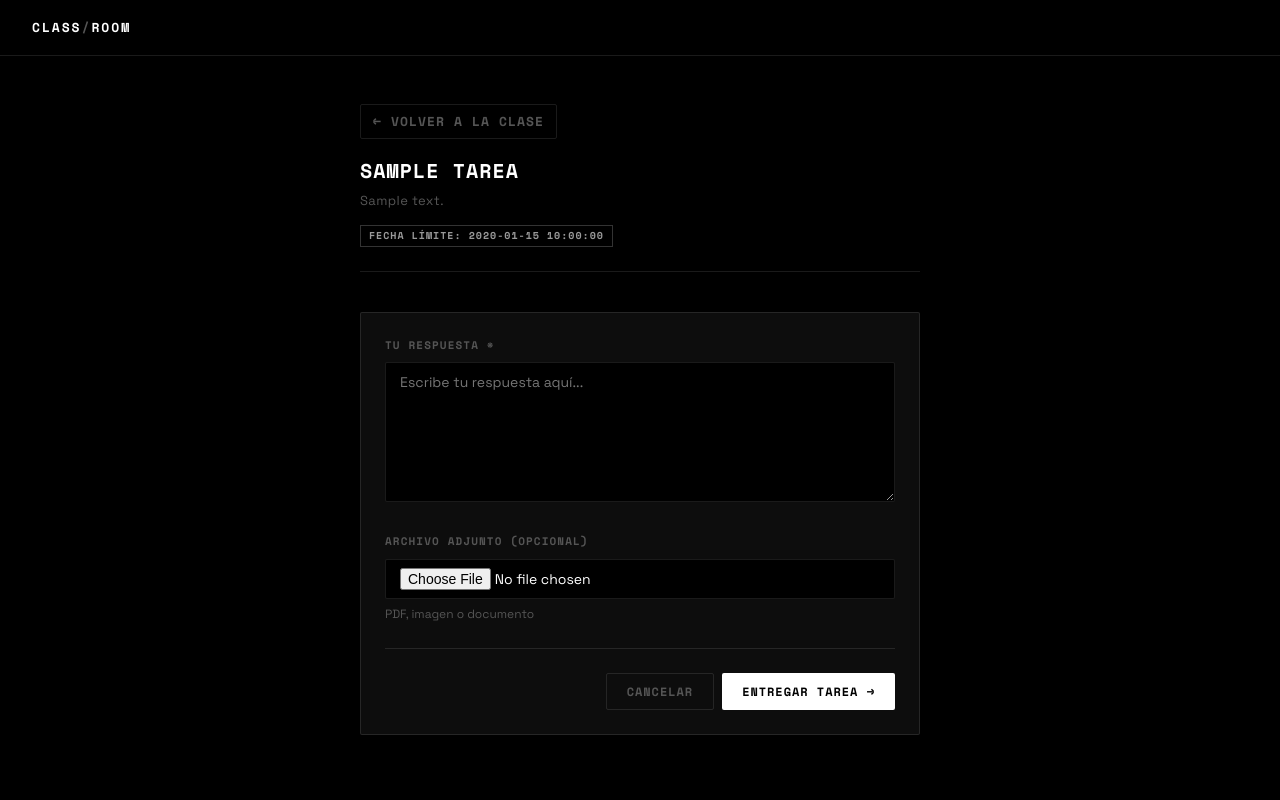
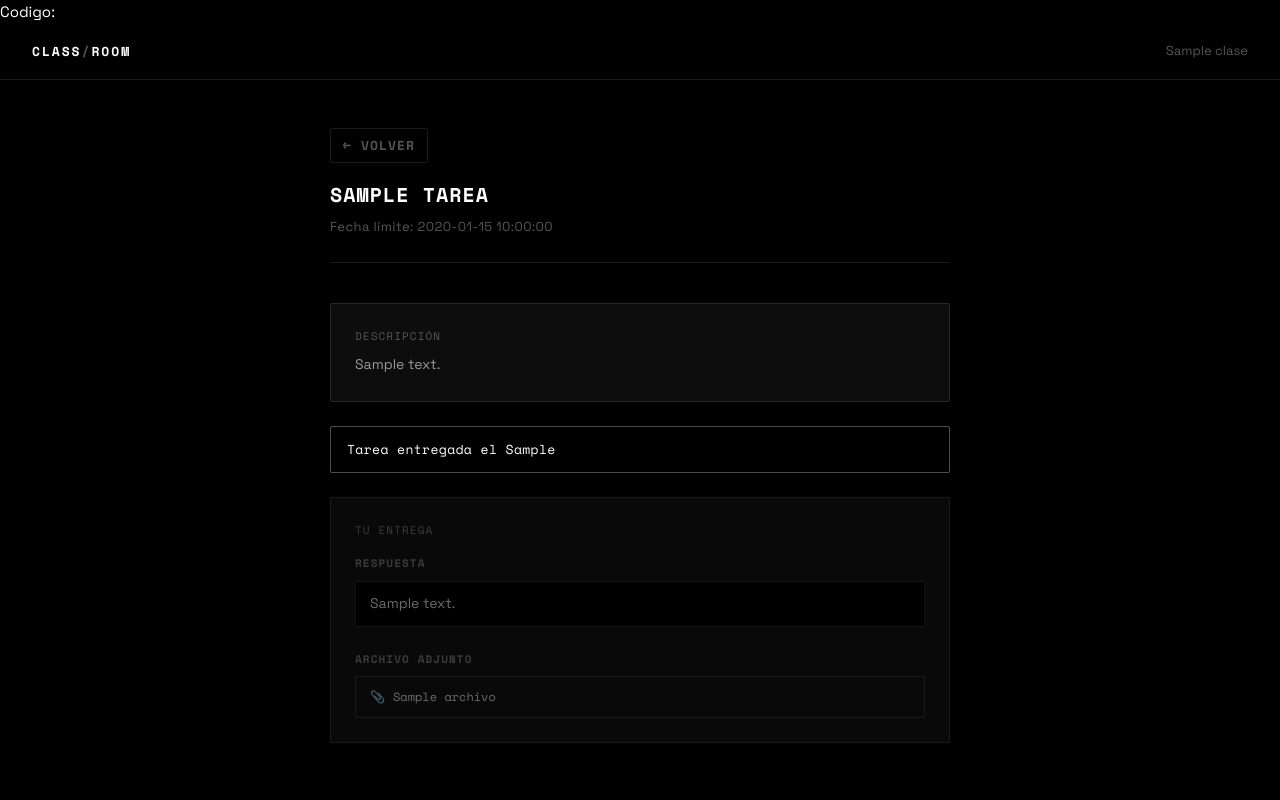
Before and after one commit to Francopaa/classroomSis, a Flask app: template app/templates/entregas/entregar.html in a window 1280 px wide. Run offline with Flask 2, Linux system fonts and the light colour scheme; the template is opened without the code that fills it: most values are stand-ins (such as "Sample title", 1, 10 or a date in 2020).

Commit message:
Vista de entrega de tareas - Caleb

```diff
--- a/app/templates/entregas/entregar.html
+++ b/app/templates/entregas/entregar.html
@@ -1,54 +1,65 @@
-<!-- Cambio final Caleb -->
-{% extends "base.html" %}
+Codigo: {% extends "base.html" %}
 {% block title %}Entregar — {{ tarea.titulo }}{% endblock %}
 
+{% block nav_links %}
+<span style="font-size: 13px; color: var(--text-muted);">{{ clase.nombre }}</span>
+{% endblock %}
+
 {% block content %}
-<div style="max-width: 560px; margin: 0 auto;">
+<div style="max-width: 620px; margin: 0 auto;">
     <div class="page-header">
-        <a href="/clases/{{ tarea.clase_id }}" class="btn btn-ghost" style="margin-bottom: 1rem; padding: 6px 12px; font-size: 13px;">← Volver a la clase</a>
+        <a href="/clases/{{ clase.id }}" class="btn btn-ghost" style="margin-bottom: 1rem; padding: 6px 12px; font-size: 13px;">← Volver</a>
         <h1>{{ tarea.titulo }}</h1>
-        <p style="margin-top: 4px;">{{ tarea.descripcion or 'Sin descripción adicional' }}</p>
-        <div style="margin-top: 10px;">
-            <span class="badge badge-amber">Fecha límite: {{ tarea.fecha_limite }}</span>
-        </div>
+        <p>Fecha límite: {{ tarea.fecha_limite }}</p>
     </div>
 
-    {% if ya_entrego %}
-    <div class="card" style="border-color: rgba(74,222,128,0.2);">
-        <div style="display: flex; align-items: center; gap: 12px;">
-            <div style="width: 40px; height: 40px; border-radius: 10px; background: var(--green-bg); display: flex; align-items: center; justify-content: center; font-size: 20px;">✓</div>
-            <div>
-                <p style="font-weight: 500; color: var(--green);">Tarea entregada</p>
-                <p style="font-size: 13px; color: var(--text-muted);">Ya enviaste esta tarea. No puedes volver a entregar.</p>
+    {% if tarea.descripcion %}
+    <div class="card" style="margin-bottom: 1.5rem;">
+        <div style="font-family: 'Space Mono', monospace; font-size: 11px; color: var(--text-muted); letter-spacing: 0.1em; text-transform: uppercase; margin-bottom: 8px;">Descripción</div>
+        <p style="font-size: 14px; color: var(--text-soft); line-height: 1.7;">{{ tarea.descripcion }}</p>
+    </div>
+    {% endif %}
+
+    {% if entrega %}
+    <div class="alert alert-success" style="margin-bottom: 1.5rem;">
+        Tarea entregada el {{ entrega.entregado_en }}
+    </div>
+
+    <div class="card" style="opacity: 0.7;">
+        <div style="font-family: 'Space Mono', monospace; font-size: 11px; color: var(--text-muted); letter-spacing: 0.1em; text-transform: uppercase; margin-bottom: 16px;">Tu entrega</div>
+
+        {% if entrega.contenido %}
+        <div class="form-group">
+            <label class="form-label">Respuesta</label>
+            <div style="background: #000; border: 1px solid var(--border); padding: 10px 14px; font-size: 14px; color: var(--text-soft); line-height: 1.7; border-radius: var(--radius-sm);">{{ entrega.contenido }}</div>
+        </div>
+        {% endif %}
+
+        {% if entrega.archivo %}
+        <div class="form-group" style="margin-bottom: 0;">
+            <label class="form-label">Archivo adjunto</label>
+            <div style="display: flex; align-items: center; gap: 8px; padding: 10px 14px; border: 1px solid var(--border); font-family: 'Space Mono', monospace; font-size: 12px; color: var(--text-soft);">
+                <span>📎</span> {{ entrega.archivo }}
             </div>
         </div>
-        {% if entrega.nota %}
-        <hr class="divider">
-        <div style="display: flex; justify-content: space-between; align-items: center;">
-            <span style="font-size: 14px; color: var(--text-muted);">Tu calificación</span>
-            <span style="font-size: 24px; font-weight: 600; color: var(--accent);">{{ entrega.nota }}</span>
-        </div>
-        {% if entrega.comentario %}
-        <p style="font-size: 13px; color: var(--text-muted); margin-top: 8px;">{{ entrega.comentario }}</p>
-        {% endif %}
         {% endif %}
     </div>
+
     {% else %}
     <div class="card">
-        <form method="POST" action="/tareas/{{ tarea.id }}/entregar" enctype="multipart/form-data">
+        <form method="POST" action="/tareas/{{ tarea.id }}/entregas" enctype="multipart/form-data">
             <div class="form-group">
-                <label class="form-label">Tu respuesta *</label>
+                <label class="form-label">Respuesta</label>
                 <textarea name="contenido" class="form-textarea" placeholder="Escribe tu respuesta aquí..." style="min-height: 140px;"></textarea>
             </div>
             <div class="form-group">
-                <label class="form-label">Archivo adjunto (opcional)</label>
-                <input type="file" name="archivo" class="form-input" style="padding: 8px 14px; cursor: pointer;">
-                <p style="font-size: 12px; color: var(--text-muted); margin-top: 6px;">PDF, imagen o documento</p>
+                <label class="form-label">Archivo adjunto <span style="color: var(--text-muted); font-weight: 400;">(opcional)</span></label>
+                <input type="file" name="archivo" style="width: 100%; background: #000; border: 1px solid var(--border); border-radius: var(--radius-sm); padding: 10px 14px; color: var(--text-soft); font-family: 'Space Grotesk', sans-serif; font-size: 13px; cursor: pointer;">
             </div>
             <hr class="divider">
             <div style="display: flex; justify-content: flex-end; gap: 8px;">
-                <a href="/clases/{{ tarea.clase_id }}" class="btn btn-ghost">Cancelar</a>
-                <button type="submit" class="btn btn-primary">Entregar tarea →</button>
+                <a href="/clases/{{ clase.id }}" class="btn btn-ghost">Cancelar</a>
+                <button type="submit" class="btn btn-primary">Entregar →</button>
             </div>
         </form>
     </div>
```
